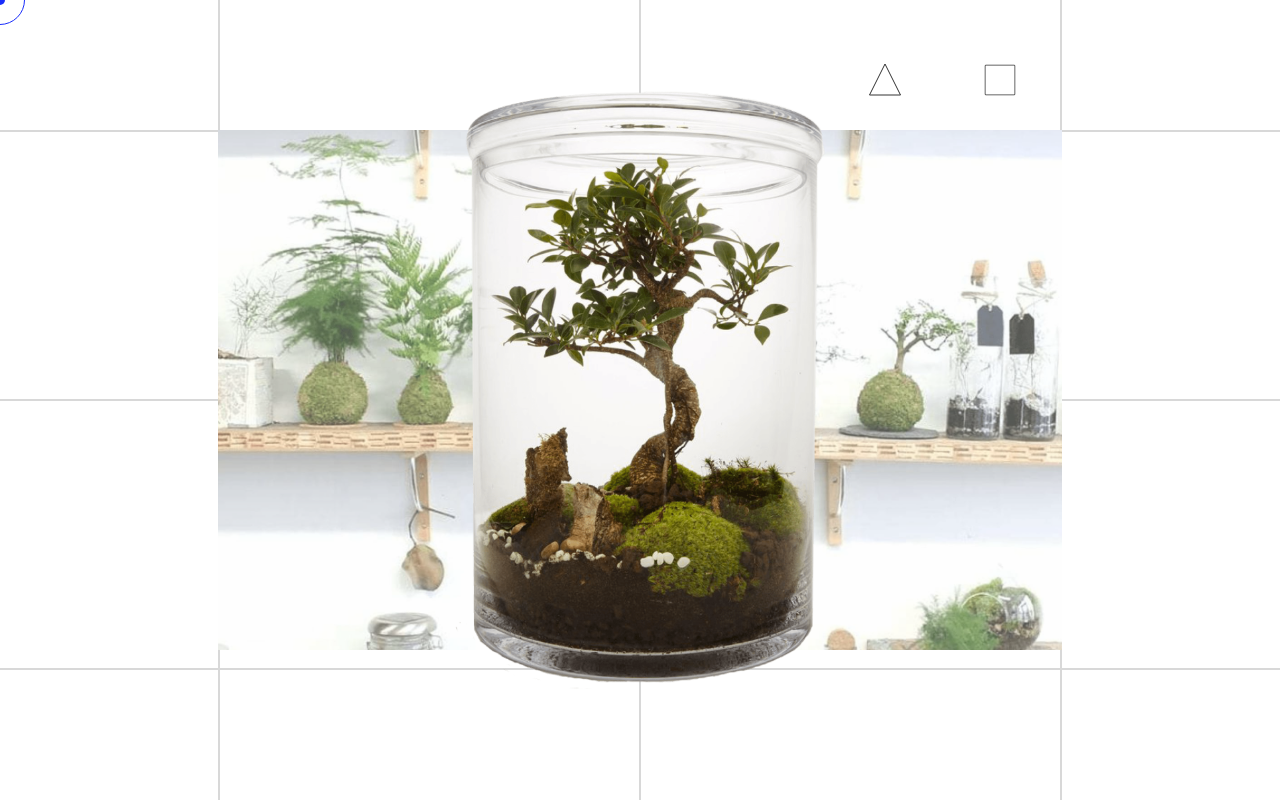
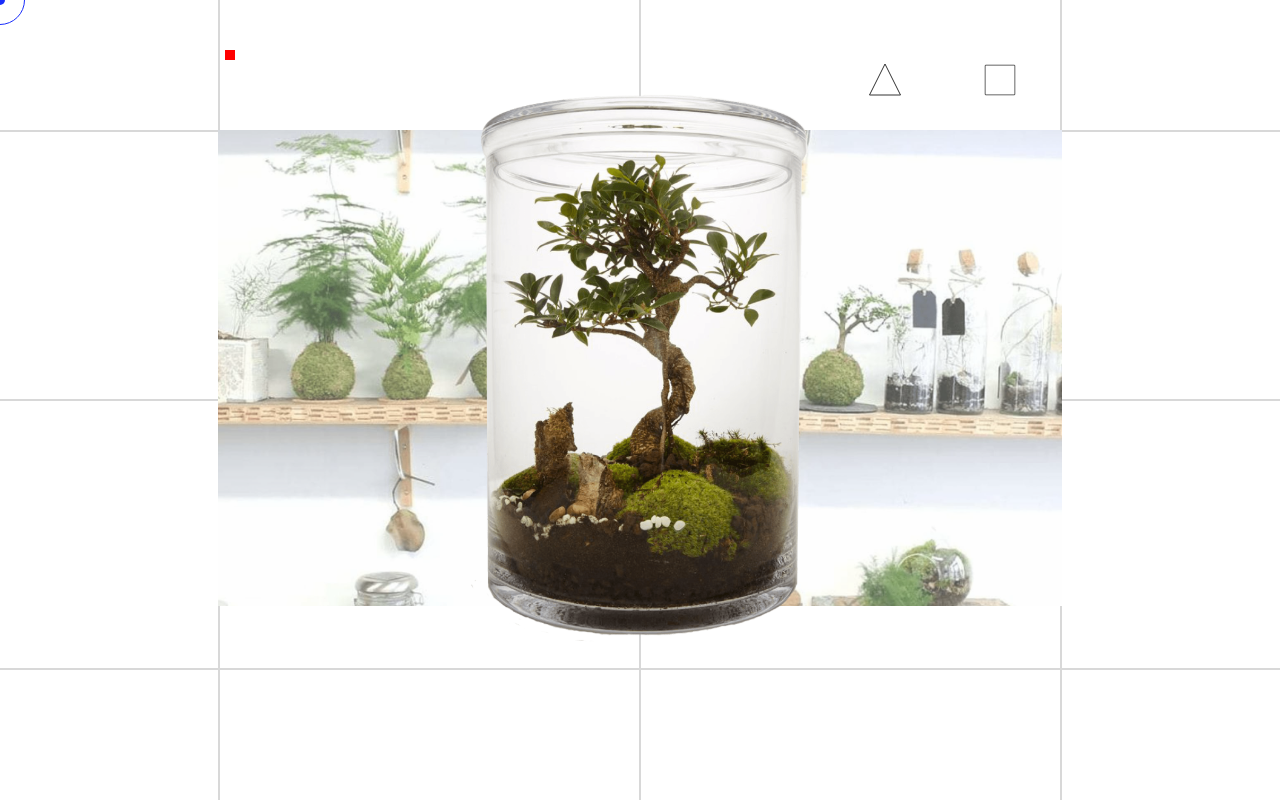
Before and after one commit to Ryzlane/kaan-portfolio, a React app: page / in a window 1280 px wide. Built offline with nearby package versions, Linux system fonts and the light colour scheme.

Commit message:
🚚 Moving components

```diff
--- a/package.json
+++ b/package.json
@@ -40,6 +40,7 @@
     "style-loader": "0.19.0",
     "sw-precache-webpack-plugin": "0.11.4",
     "url-loader": "0.6.2",
+    "vivus": "^0.4.4",
     "webpack": "3.8.1",
     "webpack-dev-server": "2.9.4",
     "webpack-manifest-plugin": "1.3.2",
--- a/src/components/Container/Container.js
+++ b/src/components/Container/Container.js
@@ -3,8 +3,7 @@ import './Container.scss'
 
 import Background from 'components/Background/Background'
 import Cursor from 'components/Cursor/Cursor'
-import Menu from 'components/Menu/Menu'
-import MenuItem from 'components/Menu/MenuItem/MenuItem'
+import Header from 'components/Header/Header'
 import Home from 'components/Container/Home/Home'
 
  class Container extends React.Component {
@@ -47,22 +46,11 @@ import Home from 'components/Container/Home/Home'
           <Home />
         </div>
         </Cursor>
-        <Menu>
-          <div className='menu__menu-container'>
-            <MenuItem
-              menuType='work'
-              isHoverMenu={this.state.isHoverMenu}
-              handleHoverMenu={this.handleHoverMenu}
-              handleLeaveMenu={this.handleLeaveMenu}
-            />
-            <MenuItem
-              menuType='about'
-              isHoverMenu={this.state.isHoverMenu}
-              handleHoverMenu={this.handleHoverMenu}
-              handleLeaveMenu={this.handleLeaveMenu}
-            />
-          </div>
-        </Menu>
+        <Header
+          isHoverMenu={this.state.isHoverMenu}
+          handleHoverMenu={this.handleHoverMenu}
+          handleLeaveMenu={this.handleLeaveMenu}
+        />
       </div>
     )
   }
--- a/src/components/Container/Container.scss
+++ b/src/components/Container/Container.scss
@@ -2,6 +2,7 @@
 
 body {
   position: relative;
+  cursor: none;
 }
 
 .background-container {
--- a/src/components/Container/Home/Home.scss
+++ b/src/components/Container/Home/Home.scss
@@ -3,7 +3,7 @@
 .home {
   position: absolute;
   width: 100%;
-  height: 520px;
+  height: 476px;
   top: 130px;
 
   .home__visuals {
--- /dev/null
+++ b/src/components/Header/Header.js
@@ -0,0 +1,35 @@
+import React from 'react'
+
+import Menu from './Menu/Menu'
+import MenuItem from './Menu/MenuItem/MenuItem'
+import Logo from './Logo/Logo'
+
+
+ class Header extends React.Component {
+  render() {
+    const { isHoverMenu, handleHoverMenu, handleLeaveMenu } = this.props
+    return (
+      <header className='header-container'>
+        <Logo />
+        <Menu>
+          <div className='menu__menu-container'>
+            <MenuItem
+              menuType='work'
+              isHoverMenu={isHoverMenu}
+              handleHoverMenu={handleHoverMenu}
+              handleLeaveMenu={handleLeaveMenu}
+            />
+            <MenuItem
+              menuType='about'
+              isHoverMenu={isHoverMenu}
+              handleHoverMenu={handleHoverMenu}
+              handleLeaveMenu={handleLeaveMenu}
+            />
+          </div>
+        </Menu>
+      </header>
+    )
+  }
+ }
+
+export default Header
--- /dev/null
+++ b/src/components/Header/Logo/Logo.js
@@ -0,0 +1,15 @@
+import React from 'react'
+
+import './Logo.scss'
+
+class Logo extends React.Component {
+  render() {
+    return (
+      <div className='logo'>
+
+      </div>
+    )
+  }
+}
+
+export default Logo;
--- /dev/null
+++ b/src/components/Header/Logo/Logo.scss
@@ -0,0 +1,8 @@
+.logo {
+  position: absolute;
+  left: 225px;
+  top: 50px;
+  background: red;
+  width: 10px;
+  height: 10px;
+}
--- a/src/components/Menu/Menu.scss
+++ b/src/components/Header/Menu/Menu.scss
@@ -1,6 +1,7 @@
 @import 'styles/generic.scss';
 
 .menu {
+  pointer-events: none;
   position: absolute;
   top: 50px;
   right: 250px;
--- a/src/components/Menu/MenuItem/MenuItem.scss
+++ b/src/components/Header/Menu/MenuItem/MenuItem.scss
@@ -6,6 +6,7 @@
 }
 
 .menu__menu-item {
+  pointer-events: initial;
   position: relative;
   width: 60px;
   height: 60px;
```
Also changed, not shown: src/components/Header/Menu/Menu.js (renamed from src/components/Menu/Menu.js), src/components/Header/Menu/MenuItem/MenuItem.js (renamed from src/components/Menu/MenuItem/MenuItem.js), 1 other file (tests, documents, lock files or other folders).
